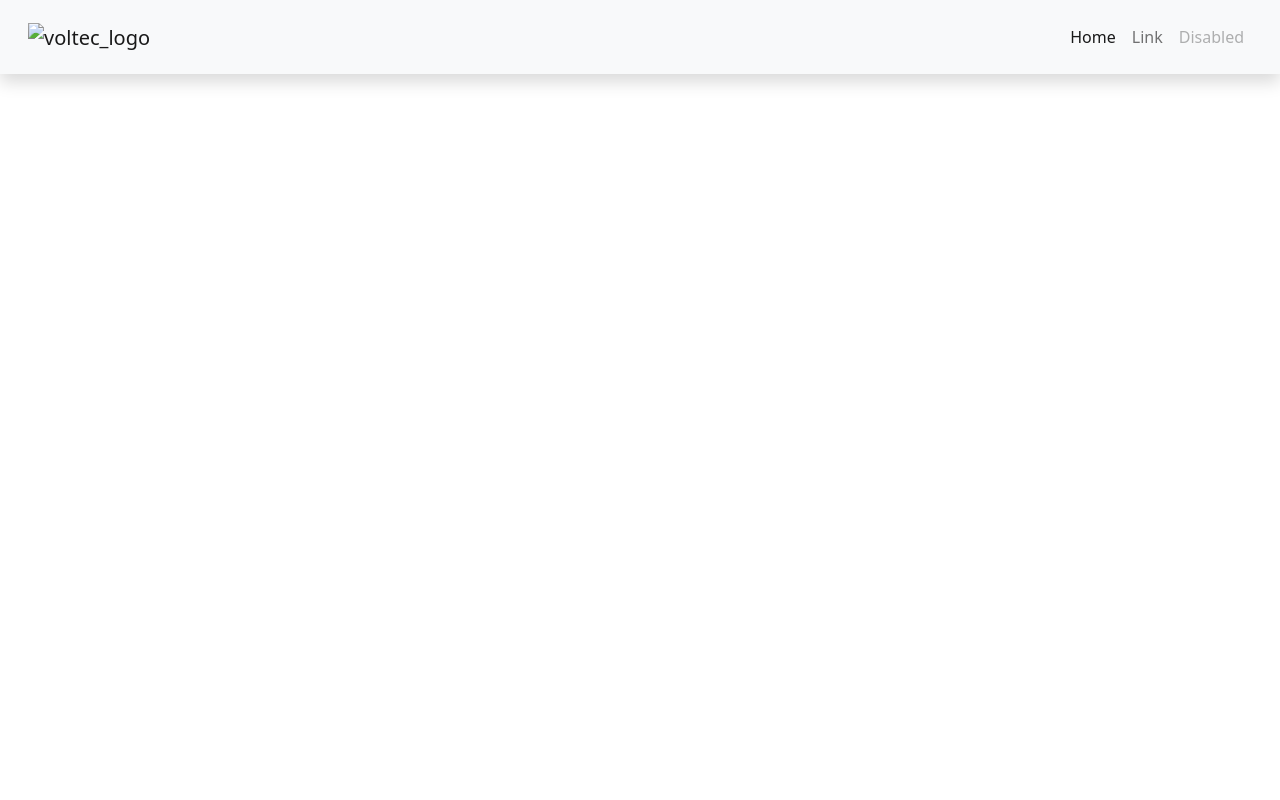
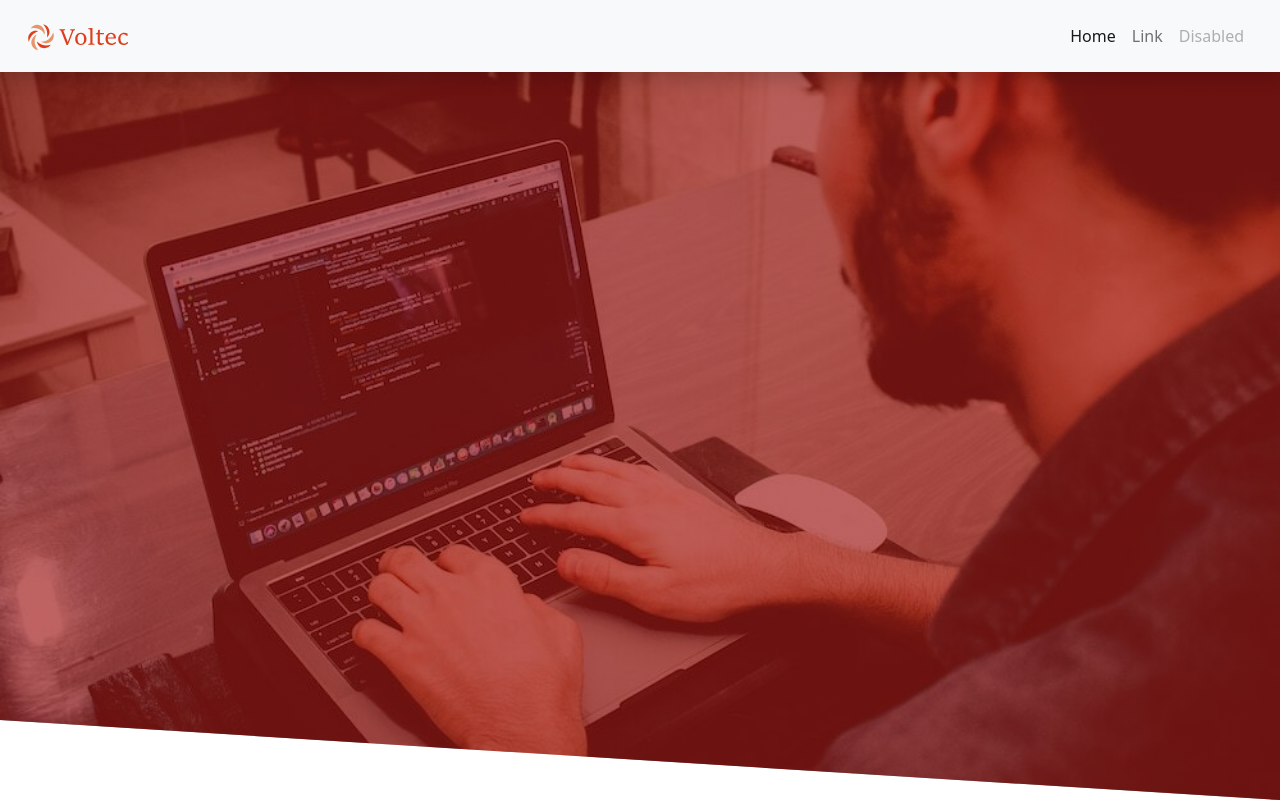
Before and after one commit to KenDeocs/draft-site-1, a plain HTML site: page index.html in a window 1280 px wide. Drawn offline with nearby package versions, Linux system fonts and the light colour scheme.

Commit message:
create header with background

```diff
--- a/css/styles.css
+++ b/css/styles.css
@@ -1 +1,10 @@
 /* basic css*/
+
+.header{
+    height: 100vh;
+    background: linear-gradient(rgba(153, 0, 0, 0.595), rgba(153, 0, 0, 0.595)), url('../images/photo-1534665482403-a909d0d97c67.jpeg');
+background-repeat: no-repeat;
+background-size: cover;
+background-position: center;
+clip-path: polygon(0 0, 100% 0, 100% 100%, 0 90%);
+}
--- a/index.html
+++ b/index.html
@@ -8,13 +8,14 @@
     <title>Voltec Solutions OPC</title>
     <link href="https://cdn.jsdelivr.net/npm/bootstrap@5.0.2/dist/css/bootstrap.min.css" rel="stylesheet"
         integrity="sha384-EVSTQN3/azprG1Anm3QDgpJLIm9Nao0Yz1ztcQTwFspd3yD65VohhpuuCOmLASjC" crossorigin="anonymous">
+        <link rel="stylesheet" href="css/styles.css">
 </head>
 
 <body>
 
     <nav class="navbar navbar-expand-lg navbar-light bg-light shadow p-3 fixed-top">
         <div class="container-fluid">
-          <a class="navbar-brand" href="#"><img src="img/voltec/voltec.svg" width="100px" height="auto"
+          <a class="navbar-brand" href="#"><img src="images/voltec.svg" width="100px" height="auto"
               alt="voltec_logo"></a>
 
           <button class="navbar-toggler" type="button" data-bs-toggle="collapse" data-bs-target="#nav-menu-trigger">
@@ -39,7 +40,9 @@
 
 
       </nav>
+<section class="header">
 
+</section>
 
     <script src="https://cdn.jsdelivr.net/npm/bootstrap@5.0.2/dist/js/bootstrap.bundle.min.js"
         integrity="sha384-MrcW6ZMFYlzcLA8Nl+NtUVF0sA7MsXsP1UyJoMp4YLEuNSfAP+JcXn/tWtIaxVXM"
```
Also changed, not shown: images/OT11BI1.png (added), images/photo-1534665482403-a909d0d97c67.jpeg (added), images/triangle.png (added), images/voltec.svg (added), 2 other files.
